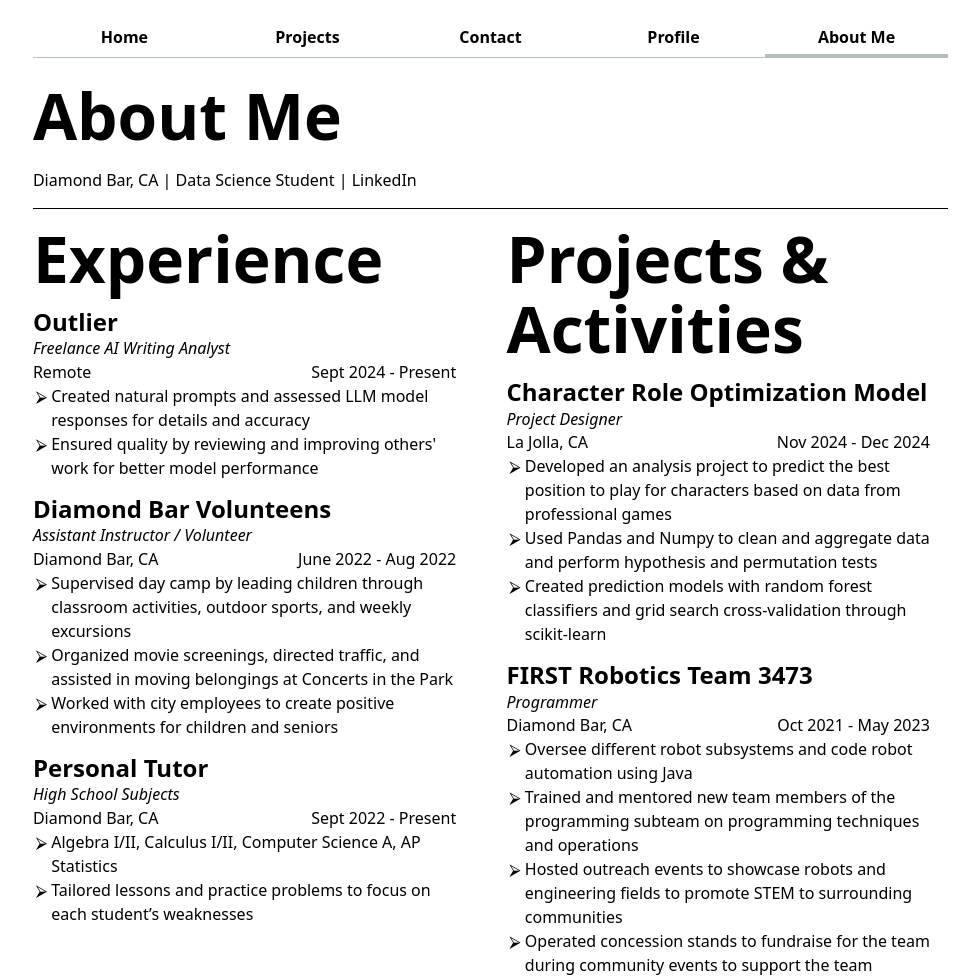
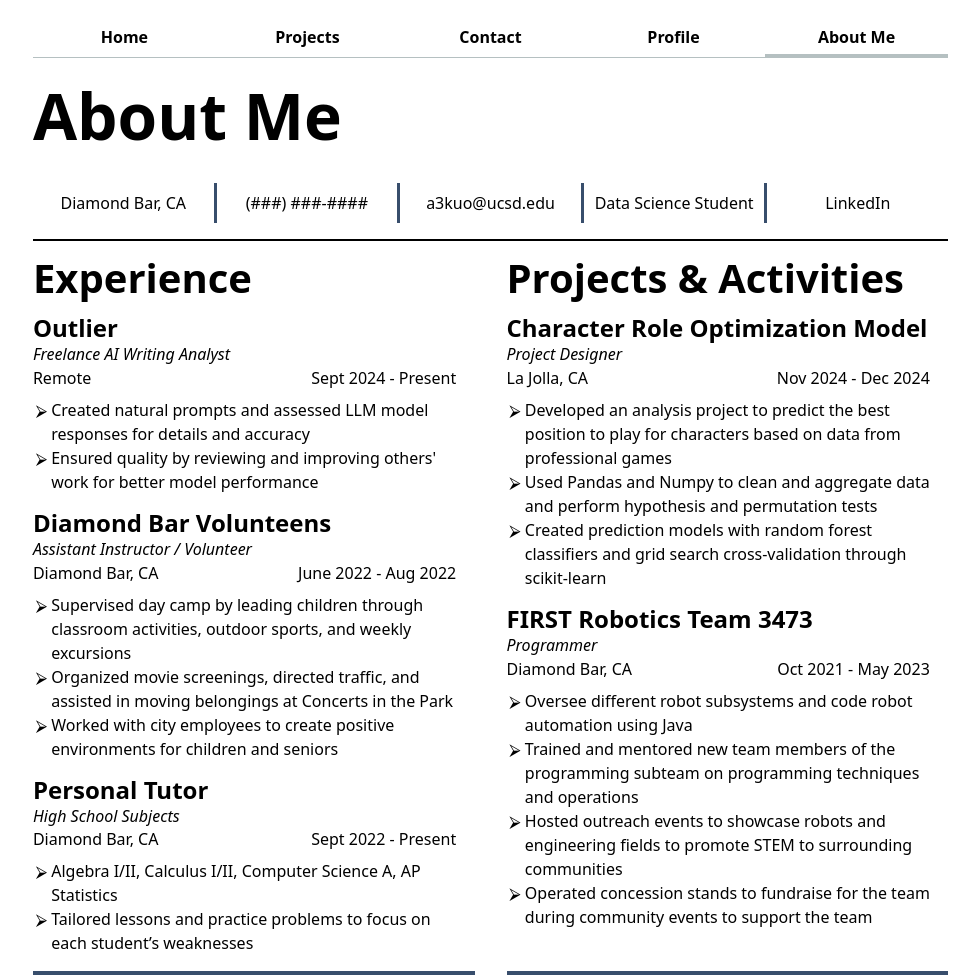
Before and after one commit to a3kuo/portfolio, a plain HTML site: page resume/index.html in a window 1280 px wide. Shown: the top 980 px of the page, without its empty margins (142-1121 px from the left). Drawn offline with Linux system fonts and the light colour scheme.

Commit message:
added details

```diff
--- a/resume/index.html
+++ b/resume/index.html
@@ -15,11 +15,18 @@
         <a class="current" href="./index.html">About Me</a>
     </nav>
     <h1>About Me</h1>
-    <p>Diamond Bar, CA | Data Science Student | <a class="in" href="https://www.linkedin.com/in/alexander-kuo-36230731b/" target="_blank">LinkedIn</a></p>
+    <div class="basic">
+        <p>Diamond Bar, CA</p>
+        <p>(###) ###-####</p>
+        <p>a3kuo@ucsd.edu</p>
+        <p>Data Science Student</p>
+        <p class="end"><a class="in" href="https://www.linkedin.com/in/alexander-kuo-36230731b/" target="_blank">LinkedIn</a></p>
+    </div>
+
     <div class="cv">
         <section class="left" id="top">
             <header>
-                <h1>Experience</h1>
+                <h1 class="section">Experience</h1>
             </header>
             <article class="exp">
                 <h2>Outlier</h2>
@@ -61,7 +68,7 @@
         </section>
         <section class="right" id="top">
             <header>
-                <h1>Projects & Activities</h1>
+                <h1 class="section">Projects & Activities</h1>
             </header>
             <article class="exp">
                 <h2><a class="in" href="https://a3kuo.github.io/league-champion-predictor/" target="_blank">Character Role Optimization Model</a></h2>
@@ -93,7 +100,7 @@
         </section>
         <section class="left" id="bottom">
             <header>
-                <h1>Education</h1>
+                <h1 class="section">Education</h1>
             </header>
             <article class="exp">
                 <h2>University of California San Diego</h2>
@@ -120,7 +127,7 @@
         </section>
         <section class="right" id="bottom">
             <header>
-                <h1>Skills</h1>
+                <h1 class="section">Skills</h1>
             </header>
             <article class="exp">
                 <ul>
--- a/style.css
+++ b/style.css
@@ -102,6 +102,10 @@ h1 {
   margin-bottom: 15px;
 }
 
+h1.section {
+  font-size: 250%;
+}
+
 h2 {
   margin: 0;
   line-height: 1.1
@@ -129,7 +133,7 @@ div.cv {
   grid-template-columns: repeat(2, 1fr);
   grid-template-rows: auto;
   column-gap: 2em;
-  border-top: 1px solid black;
+  border-top: 2px solid black;
 }
 
 #top {
@@ -141,6 +145,7 @@ div.cv {
 }
 
 div.wh {
+  margin-top: 1px;
   display: flex;
   justify-content: space-between;
   width: 100%;
@@ -152,12 +157,31 @@ div.wh p {
   margin-right: 2ch;
 }
 
+div.basic {
+  display: flex;
+}
+
+div.basic p {
+  flex: 1;
+  text-decoration: none;
+  color: inherit;
+  text-align: center;
+  padding: 0.5em;
+  margin-bottom: 1em;
+  border-right: 3px solid var(--color-accent);
+}
+
+div.basic p.end {
+  border-right: 0px;
+}
+
 ul {
-  margin-top: 0;
+  margin-top: 0.5em;
   margin-left: 2ch;
   padding: 0;
   list-style-type: "⮚ ";
 }
+
 ul li {
   margin-right: 1ch;
 }
```
